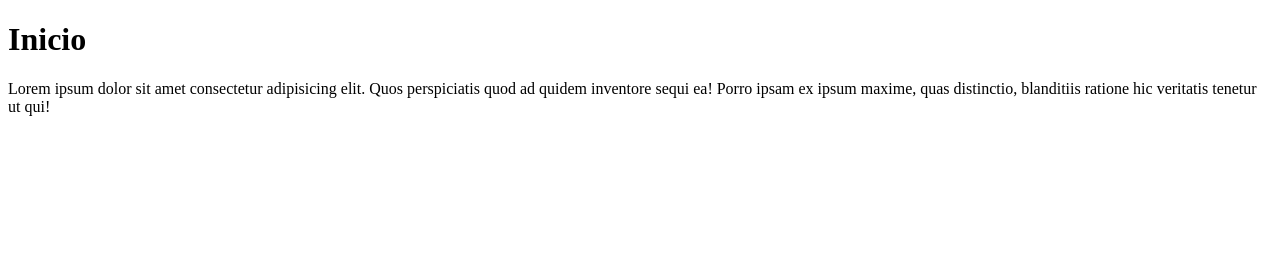
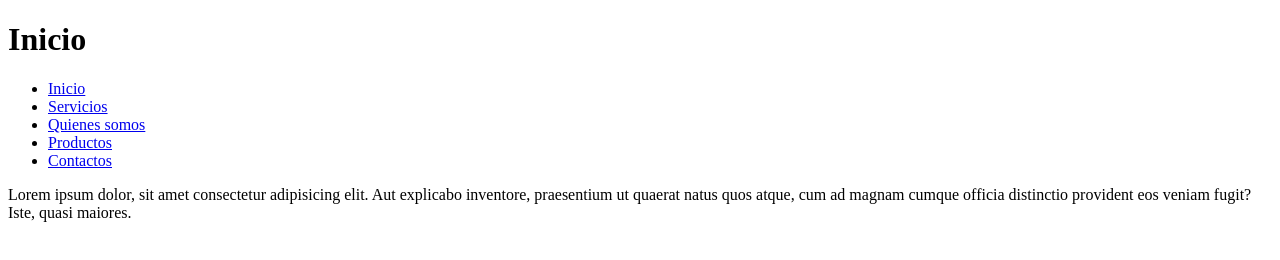
Before and after one commit to Wilmer077/emergentes, a plain HTML site: page index.html in a window 1280 px wide. Drawn offline with Linux system fonts and the light colour scheme.

Commit message:
Segunda version con Menu

```diff
--- a/index.html
+++ b/index.html
@@ -7,7 +7,15 @@
 </head>
 <body>
     <h1>Inicio</h1>
-    <p>Lorem ipsum dolor sit amet consectetur adipisicing elit. Quos perspiciatis quod ad quidem inventore sequi ea!
-        Porro ipsam ex ipsum maxime, quas distinctio, blanditiis ratione hic veritatis tenetur ut qui!</p>
+    <ul>
+        <li><a href="index.html">Inicio</a></li>
+        <li><a href="servicios.html">Servicios</a></li>
+        <li><a href="quienes.html">Quienes somos</a></li>
+        <li><a href="productos.html">Productos</a></li>
+        <li><a href="contactos.html">Contactos</a></li>
+    </ul>
+    <p>Lorem ipsum dolor, sit amet consectetur adipisicing elit. Aut explicabo inventore, praesentium ut quaerat natus quos atque, cum ad magnam cumque officia distinctio provident eos veniam fugit? Iste, quasi maiores.</p>
+
+
 </body>
 </html>
```
Also changed, not shown: contactos.html (+7 -0 lines), productos.html (+7 -0 lines), quienes.html (+7 -0 lines), servicios.html (+7 -0 lines).
